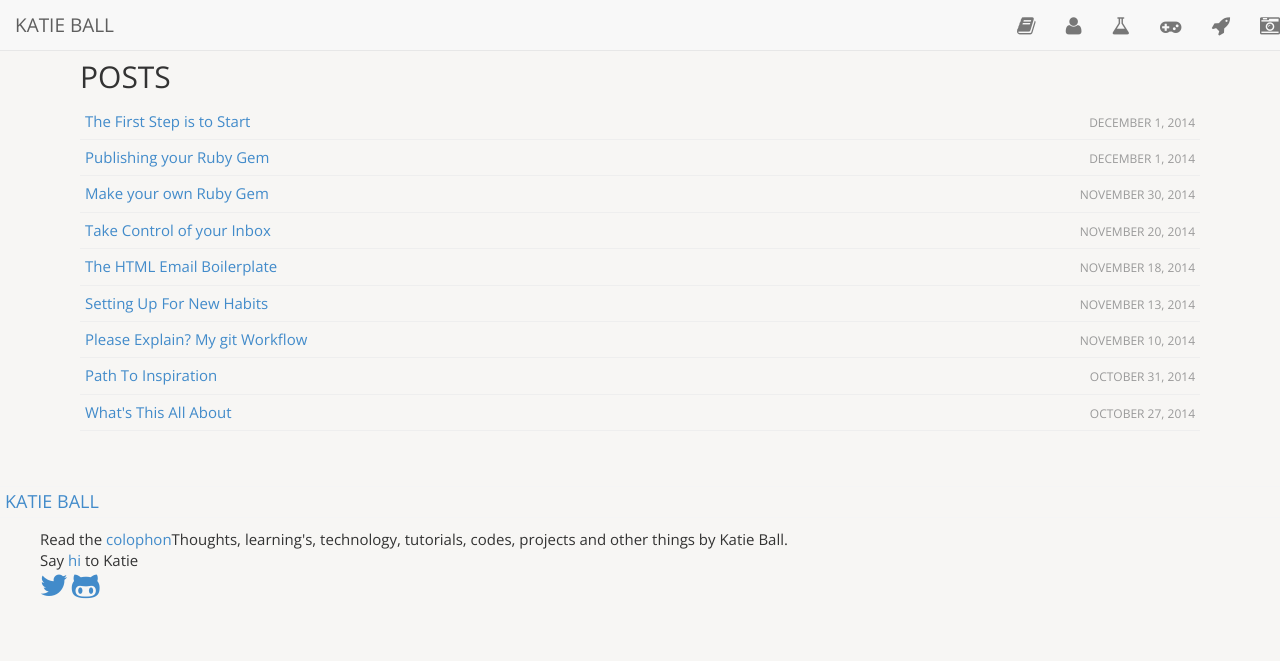
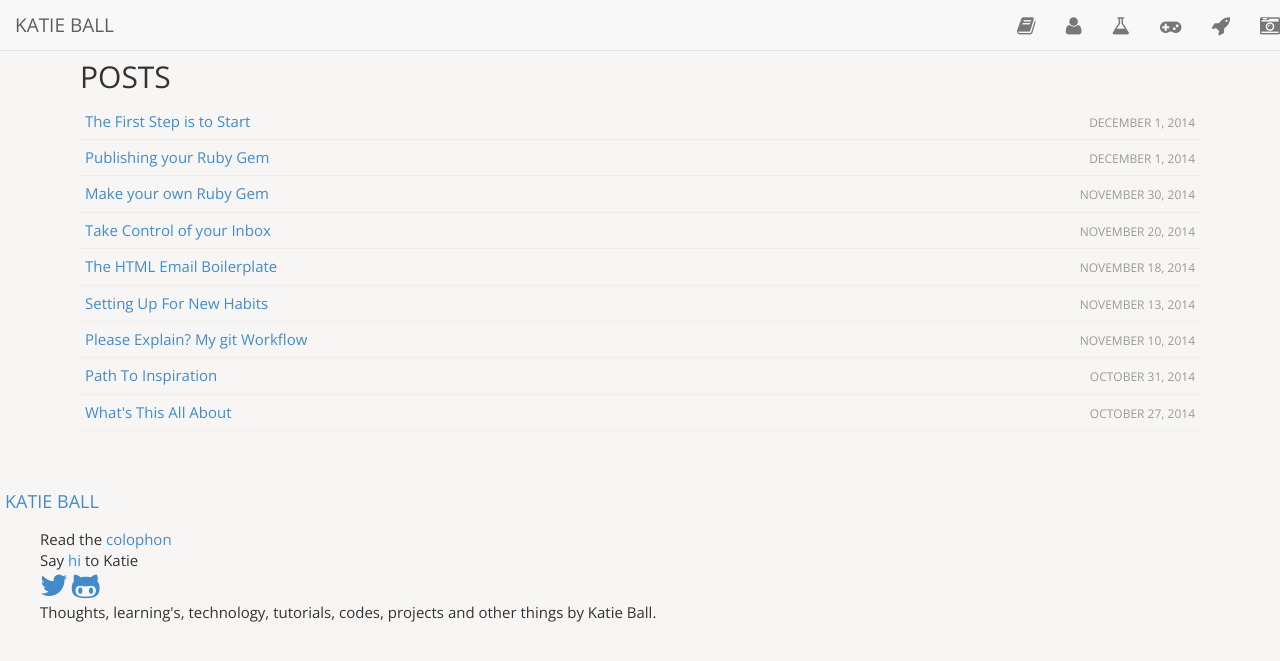
Before and after one commit to roachhd/roachhd.github.io, a Jekyll site: the page built from index.html, in a window 1280 px wide. Shown: the top 661 px of the page. Built offline with Jekyll 4.4.1, drawn with Linux system fonts in a browser that asks for light colours; nearby versions of some CDN libraries.

Commit message:
Update footer.html

```diff
--- a/_includes/footer.html
+++ b/_includes/footer.html
@@ -14,14 +14,11 @@
           </a><a href="https://github.com/{{ site.author.github }}">
             <i class="fa fa-github-alt fa-2x"></i>
            </a></li>
+           <li><p class="text">{{ site.description }}</p></li>
         </ul>
       </div>
 
 
-      <div class="footer-col  footer-col-3">
-        <p class="text">{{ site.description }}</p>
-
-     </div>
 
   </div>
 </div>
```
